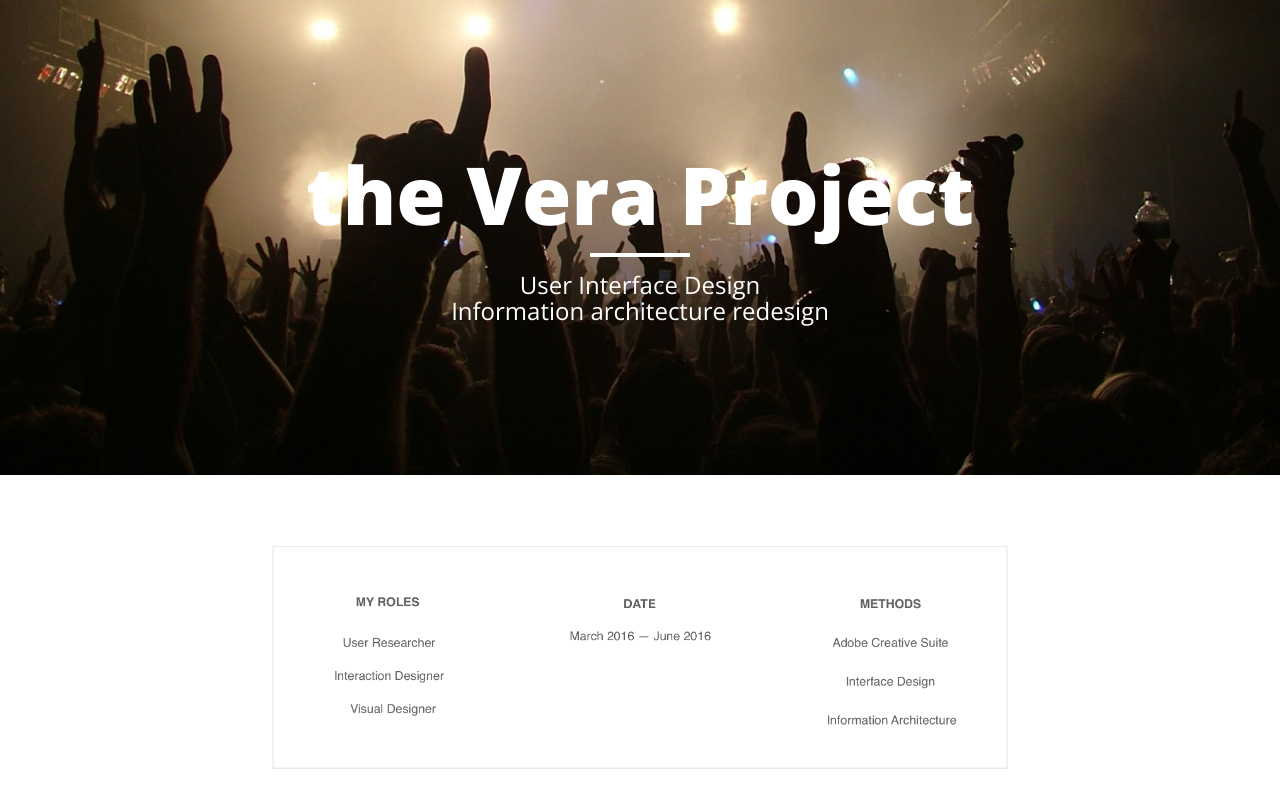
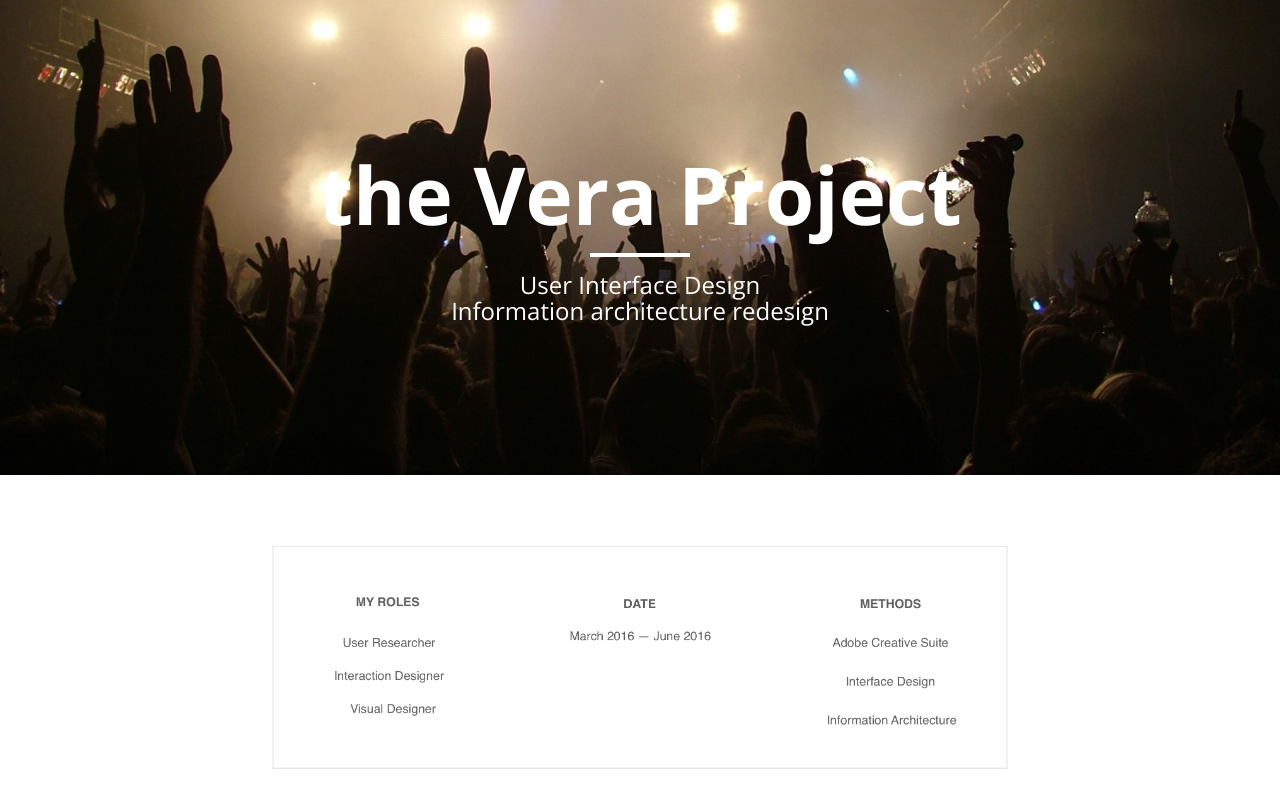
Before and after one commit to meredithxie/meredithxie.github.com, a plain HTML site: page projects/vera.html in a window 1280 px wide. Shown: the top 800 px of the page. Drawn offline with nearby package versions, Linux system fonts and the light colour scheme.

Commit message:
Update vera.html

```diff
--- a/projects/vera.html
+++ b/projects/vera.html
@@ -40,7 +40,7 @@
             <div class="row">
                 <div class="col-lg-8 col-lg-offset-2 col-md-10 col-md-offset-1">
                     <div class="page-heading">
-                        <h1>the Vera Project</h1>
+                        <h1><strong>the Vera Project</strong></h1>
                         <hr class="small">
                         <span class="subheading">User Interface Design<br>Information architecture redesign</span>
                     </div>
```
